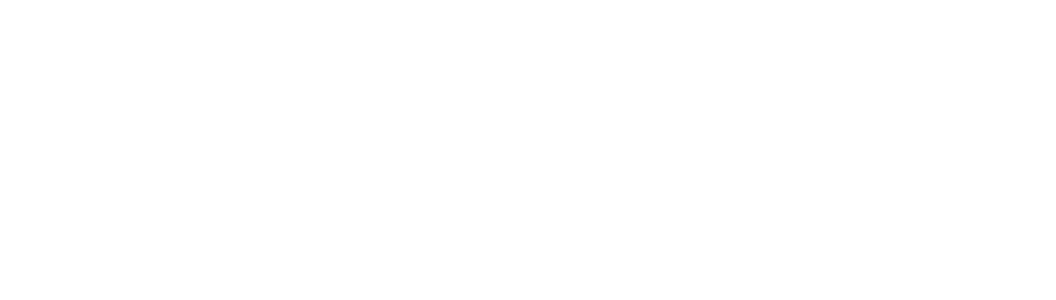
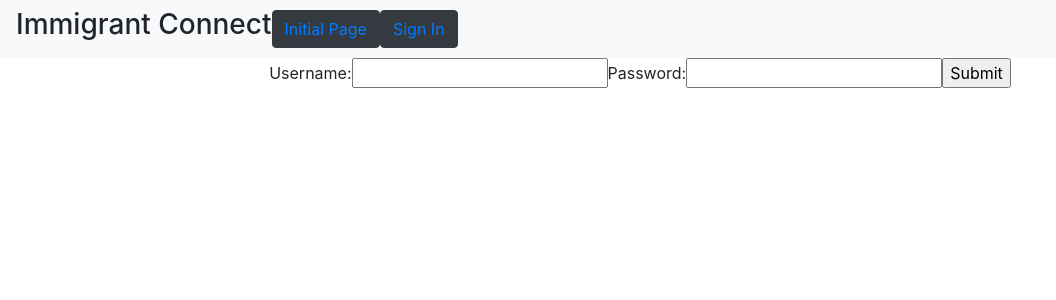
Before and after one commit to mikey-joyce/ImmigrantConnect, a React (Create React App) app in the folder immigrant-frontend/: page /SignIn in a window 1280 px wide. Shown: the top 300 px of the page, without its empty margins (0-1056 px from the left). Built offline with nearby package versions, Linux system fonts and the light colour scheme.

Commit message:
Navbar InitialPage SignIn

```diff
--- a/immigrant-frontend/src/App.css
+++ b/immigrant-frontend/src/App.css
@@ -22,6 +22,10 @@
   color: #61dafb;
 }
 
+.buttonRight{
+  float: right;
+}
+
 @keyframes App-logo-spin {
   from {
     transform: rotate(0deg);
--- a/immigrant-frontend/src/App.js
+++ b/immigrant-frontend/src/App.js
@@ -5,25 +5,25 @@
 
 **/
 
-import React, { Component } from 'react';
-import logo from './logo.svg';
-import './App.css';
+import React, { Component } from "react";
+import logo from "./logo.svg";
+import "./App.css";
 
 //Routing libs
-import {BrowserRouter as Router, Route} from 'react-router-dom';
+import { BrowserRouter as Router, Route } from "react-router-dom";
 
 //Routing Pages
-import InitialPage from './Pages/InitialPage';
+import InitialPage from "./Pages/InitialPage";
+import Navbar from './Pages/Navbar';
 
 //Redux
-import {Provider} from 'react-redux';
-import {store} from './Store';
+import { Provider } from "react-redux";
+import { store } from "./Store";
 
 //Redux actions
-import {test} from './Actions';
+import { test } from "./Actions";
 
 class App extends Component {
-
   constructor(props) {
     super(props);
 
@@ -34,15 +34,13 @@
   render() {
     return (
       <div className="App">
-        <Provider store = {store}>
+        <Provider store={store}>
           <Router>
-
             <div>
-              <Route path = "/" exact component = {InitialPage} ></Route>
+            <Navbar />
+              <Route path="/" exact component={InitialPage} />
             </div>
-
           </Router>
-
         </Provider>
       </div>
     );
--- a/immigrant-frontend/src/Pages/InitialPage.js
+++ b/immigrant-frontend/src/Pages/InitialPage.js
@@ -8,6 +8,7 @@
 //import react
 import React, { Component } from "react";
 import DropdownButton from './DropdownButton';
+import Navbar from './Navbar';
 
 //styling
 import "./InitialPage.css";
@@ -20,7 +21,7 @@
 
   render() {
     return (
-      <div className="languageMenu">
+      <div>
       <DropdownButton />
       </div>
     );
--- /dev/null
+++ b/immigrant-frontend/src/Pages/Navbar.js
@@ -0,0 +1,28 @@
+import React, { Component } from "react";
+import { BrowserRouter as Router, Route, Link } from "react-router-dom";
+import SignIn from './SignIn';
+import InitialPage from './InitialPage';
+
+class Navbar extends Component {
+  render() {
+    return (
+      <Router>
+        <div>
+          <nav className="navbar navbar-expand-lg navbar-light bg-light">
+          <h3>Immigrant Connect</h3>
+          <button className="btn btn-dark btn pull-right buttonRight">
+            <Link to="/InitialPage">Initial Page</Link>
+          </button>
+            <button className="btn btn-dark btn pull-right buttonRight">
+              <Link to="/SignIn">Sign In</Link>
+            </button>
+          </nav>
+          <Route path="/InitialPage" component={InitialPage}/>
+          <Route path="/SignIn" component={SignIn} />
+        </div>
+      </Router>
+    );
+  }
+}
+
+export default Navbar;
--- /dev/null
+++ b/immigrant-frontend/src/Pages/SignIn.js
@@ -0,0 +1,26 @@
+import React, { Component } from 'react';
+
+class SignIn extends Component {
+
+  render() {
+    return (
+      <div>
+      <form>
+        <label>
+          Username:
+          <input type="text" name="username" />
+          </label>
+          <label>
+            Password:
+            <input type="text" name="password" />
+            </label>
+            <input type="submit" value="Submit" />
+
+      </form>
+      </div>
+    );
+  }
+
+}
+
+export default SignIn;
```
